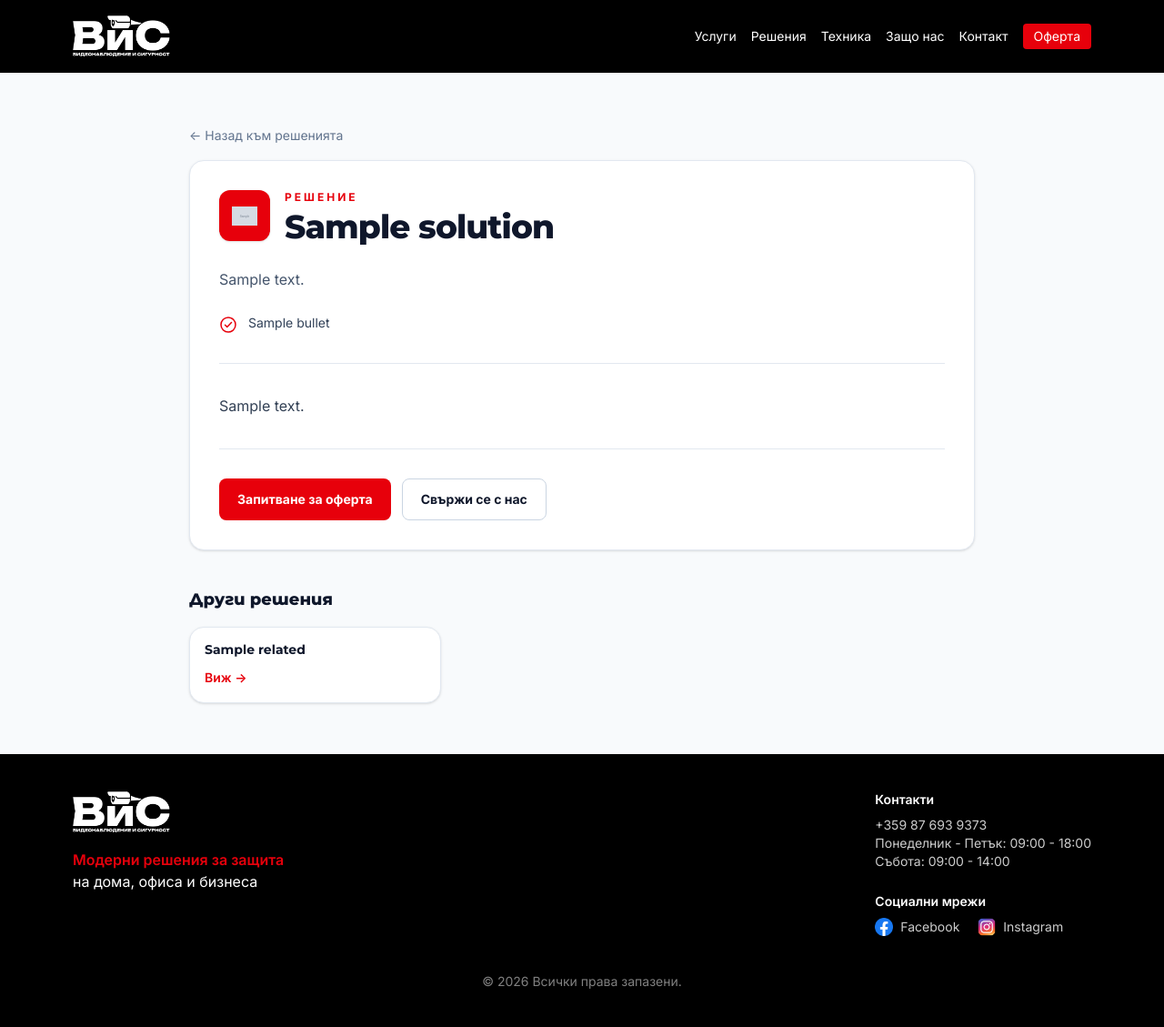
After one commit to Rumen98/vis, a Laravel app: template resources/views/pages/solutions/show.blade.php in a window 1280 px wide. The commit adds this page. Shown: the whole page at 91% size. Run offline with Laravel 12, Linux system fonts and the light colour scheme; the template is opened without the code that fills it: most values are stand-ins (such as "Sample title", 1, 10 or a date in 2020); grey boxes marked "Sample" are stand-in pictures; style sheets or scripts are compiled from the project's sources; some libraries are stand-ins or nearby versions.

Commit message:
feat: решенията стават отделни подстраници (отделени от статиите)
- Миграция: slug + body в solutions (+ генерирани slug-ове)
- Route /solutions/{slug} + SolutionController + собствена подстраница
- solution-card води към подстраницата, не към статия
- Filament: slug + RichEditor body за решенията
- fix: bullets repeater (Closure вместо array callable) в Solution/Service форми

Co-Authored-By: Claude Opus 4.8 <noreply@anthropic.com>

```diff
--- a/app/Filament/Admin/Resources/Services/Schemas/ServiceForm.php
+++ b/app/Filament/Admin/Resources/Services/Schemas/ServiceForm.php
@@ -41,8 +41,8 @@ class ServiceForm
                     ->defaultItems(0)
                     ->reorderable()
                     ->columnSpanFull()
-                    ->dehydrateStateUsing([SimpleRepeaterList::class, 'dehydrate'])
-                    ->afterStateHydrated([SimpleRepeaterList::class, 'hydrate']),
+                    ->dehydrateStateUsing(fn ($state) => SimpleRepeaterList::dehydrate($state))
+                    ->afterStateHydrated(fn (Repeater $component, $state) => SimpleRepeaterList::hydrate($component, $state)),
 
                 TextInput::make('sort_order')
                     ->label('Ред')
--- a/app/Models/Solution.php
+++ b/app/Models/Solution.php
@@ -17,8 +17,10 @@ class Solution extends Model
 
     protected $fillable = [
         'title',
+        'slug',
         'solution_type',
         'description',
+        'body',
         'icon',
         'bullets',
         'sort_order',
--- /dev/null
+++ b/resources/views/pages/solutions/show.blade.php
@@ -0,0 +1,94 @@
+@extends('layouts.app')
+
+@section('title', $solution->title)
+
+@section('content')
+    <section class="bg-slate-50">
+        <div class="mx-auto max-w-4xl px-4 py-14">
+            <a href="{{ route('solutions') }}" class="text-sm text-slate-500 transition hover:text-slate-800">
+                ← Назад към решенията
+            </a>
+
+            <div class="mt-4 rounded-2xl border border-slate-200 bg-white p-6 shadow-sm md:p-8">
+                <div class="flex items-start gap-4">
+                    @if (! empty($solution->icon))
+                        <div class="flex h-14 w-14 shrink-0 items-center justify-center rounded-xl bg-red-600 shadow">
+                            <img src="{{ asset('icons/' . $solution->icon) }}" class="h-7 w-7 object-contain" alt="{{ $solution->title }}" loading="lazy">
+                        </div>
+                    @endif
+
+                    <div>
+                        <p class="text-xs font-bold uppercase tracking-[0.25em] text-red-600">Решение</p>
+                        <h1 class="mt-1 text-3xl font-extrabold tracking-tight text-slate-900 md:text-4xl">
+                            {{ $solution->title }}
+                        </h1>
+                    </div>
+                </div>
+
+                @if ($solution->description)
+                    <p class="mt-6 text-base leading-7 text-slate-600">
+                        {{ $solution->description }}
+                    </p>
+                @endif
+
+                @if (! empty($solution->bullets))
+                    <ul class="mt-6 grid gap-3 sm:grid-cols-2">
+                        @foreach ($solution->bullets as $bullet)
+                            <li class="flex items-start gap-3 text-sm text-slate-700">
+                                <svg class="mt-0.5 h-5 w-5 shrink-0 text-red-600" viewBox="0 0 20 20" fill="none" aria-hidden="true">
+                                    <circle cx="10" cy="10" r="8" stroke="currentColor" stroke-width="1.5" />
+                                    <path d="m6.5 10.2 2.25 2.25 4.75-5" stroke="currentColor" stroke-width="1.5" stroke-linecap="round" stroke-linejoin="round" />
+                                </svg>
+                                <span>{{ is_array($bullet) ? ($bullet['value'] ?? '') : $bullet }}</span>
+                            </li>
+                        @endforeach
+                    </ul>
+                @endif
+
+                @if (filled($solution->body))
+                    <style>
+                        .solution-content { line-height: 1.8; color: #334155; word-break: break-word; }
+                        .solution-content > *:first-child { margin-top: 0; }
+                        .solution-content p { margin: 0 0 1.25rem; }
+                        .solution-content h2, .solution-content h3, .solution-content h4 { margin: 2rem 0 1rem; font-weight: 800; line-height: 1.25; color: #0f172a; }
+                        .solution-content h2 { font-size: 1.5rem; }
+                        .solution-content h3 { font-size: 1.25rem; }
+                        .solution-content ul, .solution-content ol { margin: 0 0 1.5rem 1.25rem; padding-left: 1rem; }
+                        .solution-content li { margin-bottom: 0.5rem; }
+                        .solution-content a { color: #dc2626; text-decoration: underline; }
+                        .solution-content strong { color: #0f172a; font-weight: 700; }
+                        .solution-content blockquote { margin: 1.5rem 0; padding: 0.75rem 0 0.75rem 1rem; border-left: 4px solid #cbd5e1; color: #475569; background: #f8fafc; border-radius: 0.5rem; }
+                        .solution-content img { display: block; width: 100%; height: auto; margin: 1.5rem 0; border-radius: 0.75rem; border: 1px solid #e2e8f0; }
+                    </style>
+
+                    <div class="solution-content mt-8 max-w-none border-t border-slate-200 pt-8">
+                        {!! $solution->body !!}
+                    </div>
+                @endif
+
+                <div class="mt-8 flex flex-col gap-3 border-t border-slate-200 pt-8 sm:flex-row">
+                    <a href="{{ route('quote') }}" class="inline-flex items-center justify-center rounded-lg bg-red-600 px-5 py-3 text-sm font-bold text-white transition hover:bg-red-500">
+                        Запитване за оферта
+                    </a>
+                    <a href="{{ route('contact') }}" class="inline-flex items-center justify-center rounded-lg border border-slate-300 bg-white px-5 py-3 text-sm font-bold text-slate-900 transition hover:bg-slate-50">
+                        Свържи се с нас
+                    </a>
+                </div>
+            </div>
+
+            @if ($related->count())
+                <div class="mt-10">
+                    <h2 class="text-lg font-extrabold text-slate-900">Други решения</h2>
+                    <div class="mt-4 grid gap-4 sm:grid-cols-3">
+                        @foreach ($related as $item)
+                            <a href="{{ route('solutions.show', $item->slug) }}" class="rounded-2xl border border-slate-200 bg-white p-4 shadow-sm transition hover:-translate-y-0.5 hover:shadow-md">
+                                <h3 class="text-sm font-bold leading-tight text-slate-900">{{ $item->title }}</h3>
+                                <span class="mt-3 inline-block text-sm font-semibold text-red-600">Виж →</span>
+                            </a>
+                        @endforeach
+                    </div>
+                </div>
+            @endif
+        </div>
+    </section>
+@endsection
--- a/routes/web.php
+++ b/routes/web.php
@@ -4,12 +4,14 @@ use App\Http\Controllers\ArticleController;
 use App\Http\Controllers\LeadController;
 use App\Http\Controllers\PageController;
 use App\Http\Controllers\ServicesController;
+use App\Http\Controllers\SolutionController;
 use App\Support\BrandCatalog;
 use Illuminate\Support\Facades\Route;
 
 Route::controller(PageController::class)->group(function (): void {
     Route::get('/', 'home')->name('home');
     Route::get('/solutions', 'solutions')->name('solutions');
+    Route::get('/solutions/{solution:slug}', [SolutionController::class, 'show'])->name('solutions.show');
     Route::get('/tehnika', 'tech')->name('tech');
     Route::get('/why-us', 'why')->name('why');
     Route::get('/contact', 'contact')->name('contact');
```
Also changed, not shown: app/Filament/Admin/Resources/Solutions/Schemas/SolutionForm.php (+28 -19 lines), app/Http/Controllers/SolutionController.php (added, +24 -0 lines), resources/views/components/solution-card.blade.php (+8 -31 lines), tests/Feature/ExampleTest.php (+3 -1 lines), tests/Feature/SolutionSubpageTest.php (added, +54 -0 lines), database/migrations/2026_06_16_100000_add_slug_and_body_to_solutions_table.php (added), 3 other files.
